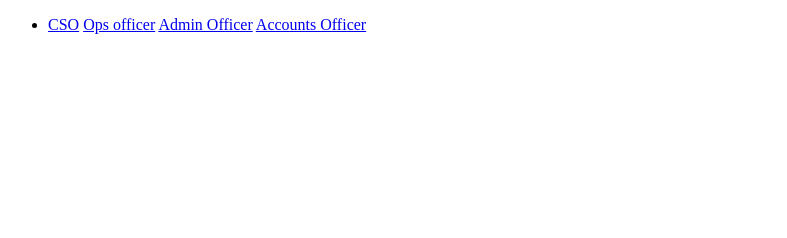
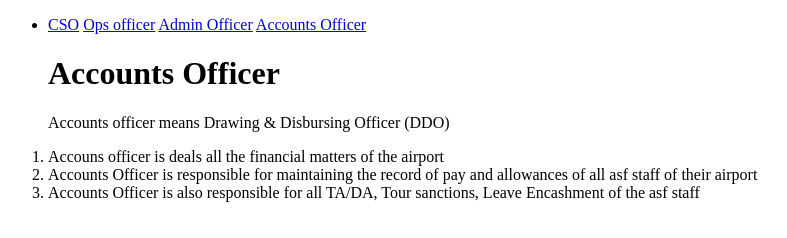
Before and after one commit to Akhoontaj/Airport-Structure-of-ASF, a plain HTML site: page Accounts Officer.html in a window 1280 px wide. Shown: the whole page, without its empty margins (0-787 px from the left). Drawn offline with Linux system fonts and the light colour scheme.

Commit message:
accounts

```diff
--- a/Accounts Officer.html
+++ b/Accounts Officer.html
@@ -19,3 +19,10 @@
      </nav>
 </body>
 </html>
+<ol>
+    <h1>Accounts Officer</h1>
+    <p>Accounts officer means Drawing & Disbursing Officer (DDO)</p>
+    <li>Accouns officer is deals all the financial matters of the airport </li>
+    <li>Accounts Officer is responsible for maintaining the record of pay and allowances of all asf staff of their airport</li>
+    <li>Accounts Officer is also responsible for all TA/DA, Tour sanctions, Leave Encashment of the asf staff</li>
+</ol>
```
